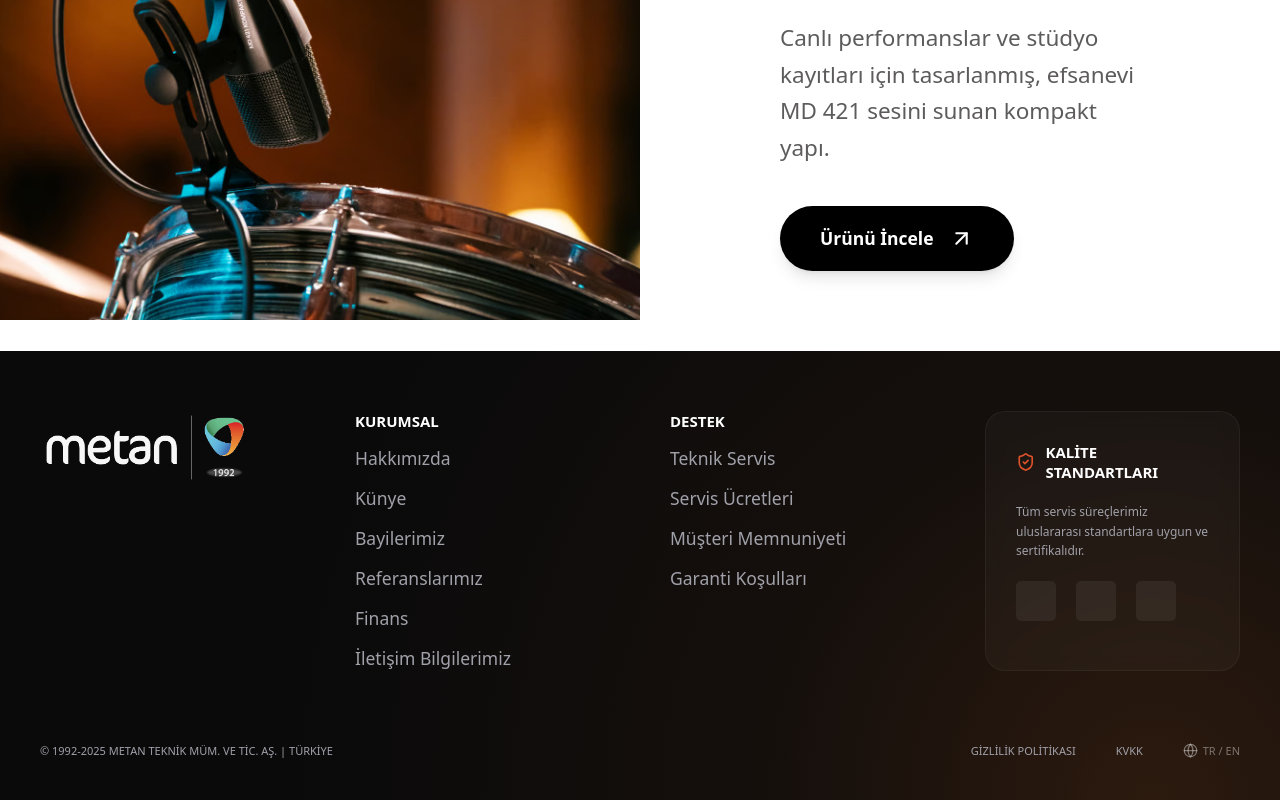
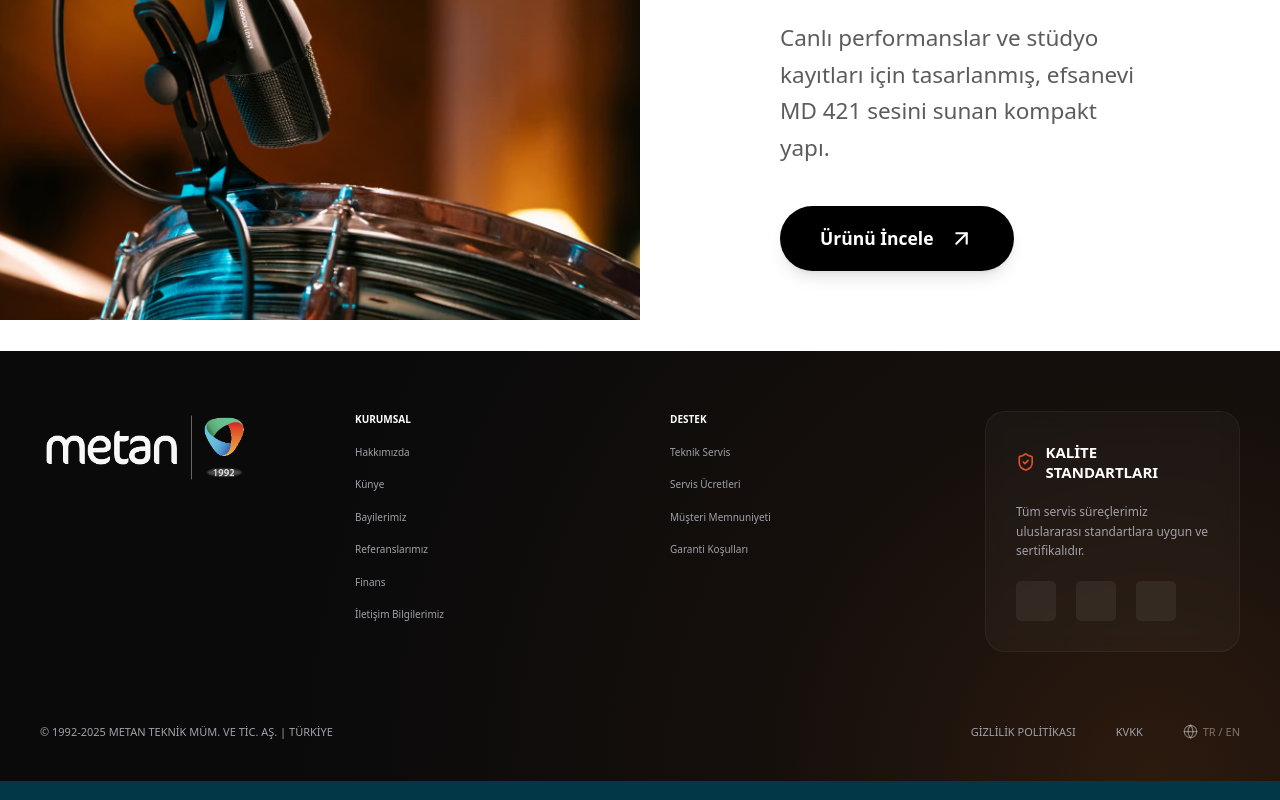
Before and after one commit to ongunumutyelbasi/metan-teknik, a Next.js app: page / in a window 1280 px wide. Shown: the part 1080-1880 px from the top of the page. Built offline with nearby package versions, Linux system fonts and the light colour scheme.

Commit message:
Metan footer text sizes adjusted.

```diff
--- a/components/navigation/footers/MetanFooter.tsx
+++ b/components/navigation/footers/MetanFooter.tsx
@@ -55,10 +55,10 @@ export default function MetanTeknikFooter() {
 
             {/* KURUMSAL */}
             <div>
-              <h4 className="text-white text-xs font-bold uppercase tracking-regular mb-3 flex items-center">
+              <h4 className="text-white text-[0.5rem] font-bold uppercase tracking-regular mb-3 flex items-center">
                 Kurumsal
               </h4>
-              <ul className="space-y-3 text-sm">
+              <ul className="space-y-3 text-[0.5rem]">
                 {resourceLinks.map((link) => (
                   <li key={link.name}>
                     <Link href={link.href} className="hover:text-metan-orange transition-colors duration-200">
@@ -71,10 +71,10 @@ export default function MetanTeknikFooter() {
 
             {/* DESTEK */}
             <div>
-              <h4 className="text-white text-xs font-bold uppercase tracking-regular mb-3 flex items-center">
+              <h4 className="text-white text-[0.5rem] font-bold uppercase tracking-regular mb-3 flex items-center">
                 Destek
               </h4>
-              <ul className="space-y-3 text-sm">
+              <ul className="space-y-3 text-[0.5rem]">
                 {techLinks.map((link) => (
                   <li key={link.name}>
                     <Link href={link.href} className="hover:text-metan-orange transition-colors duration-200">
```
